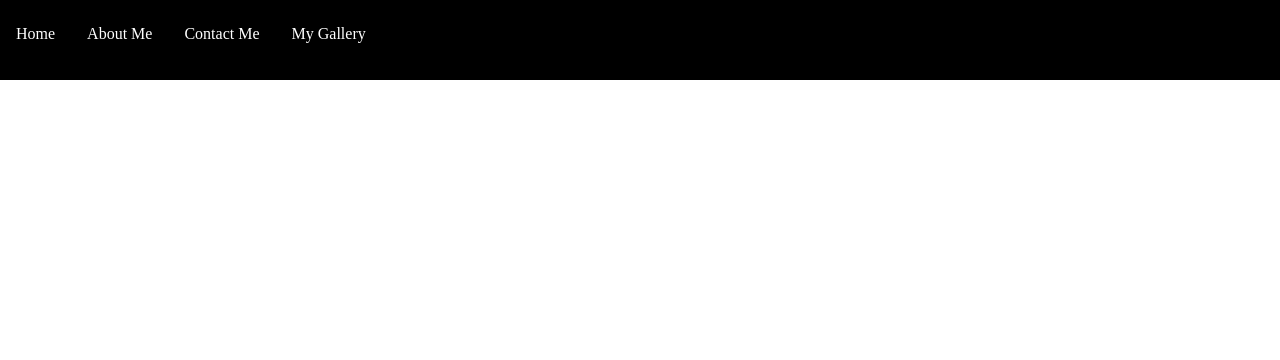
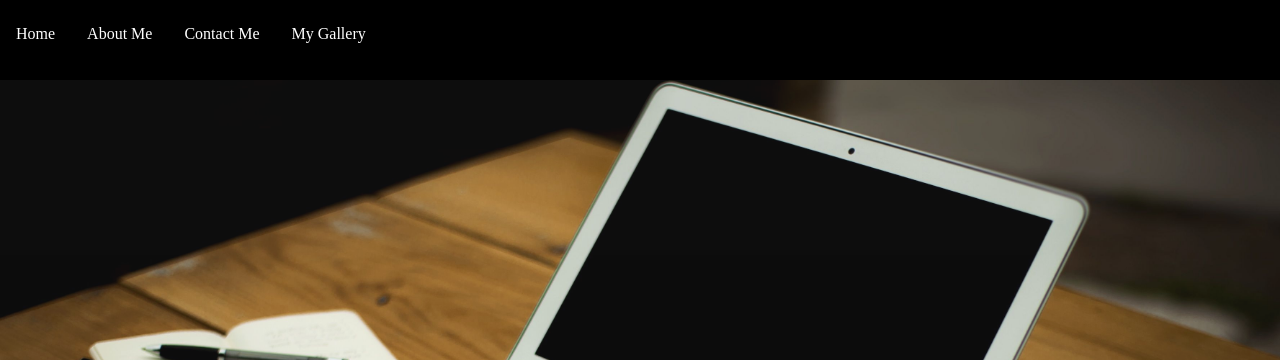
Before and after one commit to Aayushgup/Home-Page, a plain HTML site: page index.html in a window 1280 px wide. Shown: the top 360 px of the page. Drawn offline with Linux system fonts and the light colour scheme; the site is published under a folder, as on GitHub Pages, so addresses that start at the root find nothing.

Commit message:
Update style.css

```diff
--- a/style.css
+++ b/style.css
@@ -41,7 +41,7 @@ html,body,h1,p{
     display:flex;
     width:100%;
     height:85%;
-    background-image: url("/images/bg1.jpg");
+    background-image: url("images/bg1.jpg");
     background-size: cover;
     align-items: center;
     justify-content: center;
```
